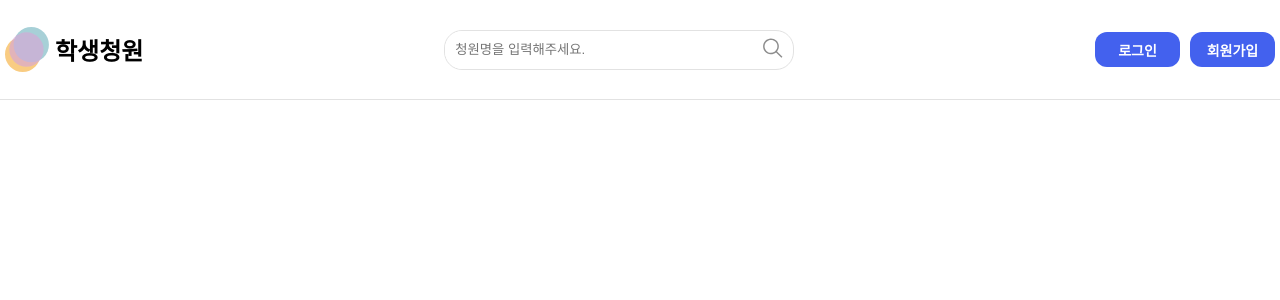
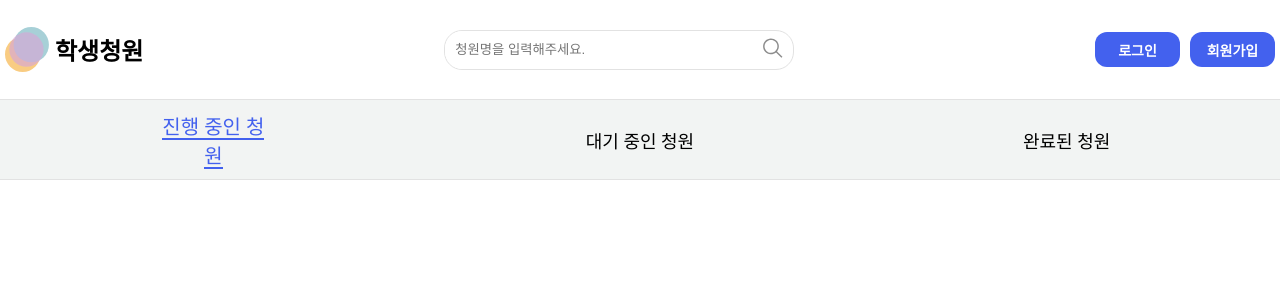
Before and after one commit to Bamdoliro/stupetition, a React (Create React App) app: page / in a window 1280 px wide. Shown: the top 300 px of the page. Built offline with nearby package versions, Linux system fonts and the light colour scheme.

Commit message:
ADD :: MainTabBar

```diff
--- a/src/components/MainTabBar/MainTabBar.css
+++ b/src/components/MainTabBar/MainTabBar.css
@@ -0,0 +1,25 @@
+.main-tab-bar {
+    display: flex;
+    align-items: center;
+    justify-content: space-around;
+    height: 80px;
+    border-bottom: 1px solid #E2E2E2;
+    background-color: #f2f4f3;
+}
+
+.main-tab-item {
+    cursor: pointer;
+    width: 120px;
+    text-align: center;
+    list-style: none;
+}
+
+.item-text {
+    font-size: 18px;
+}
+
+.item-focus-text {
+    font-size: 20px;
+    color: #4361EE;
+    border-bottom: 2px solid #4361EE;
+}
--- a/src/components/MainTabBar/MainTabBar.js
+++ b/src/components/MainTabBar/MainTabBar.js
@@ -1,10 +1,26 @@
-import React from "react"
+import React, { useState } from "react"
 import "./MainTabBar.css"
 
 export default function MainTabBar() {
+    const [focus, setFocus] = useState(1);
+
     return (
-        <div>
-
-        </div>
+        <ul className="main-tab-bar">
+            <li className="main-tab-item" onClick={() => setFocus(1)}>
+                <span className={focus == 1 ? "item-focus-text" : "item-text"}>
+                    진행 중인 청원
+                </span>
+            </li>
+            <li className="main-tab-item" onClick={() => setFocus(2)}>
+                <span className={focus == 2 ? "item-focus-text" : "item-text"}>
+                    대기 중인 청원
+                </span>
+            </li>
+            <li className="main-tab-item" onClick={() => setFocus(3)}>
+                <span className={focus == 3 ? "item-focus-text" : "item-text"}>
+                    완료된 청원
+                </span>
+            </li>
+        </ul>
     )
 }
```
